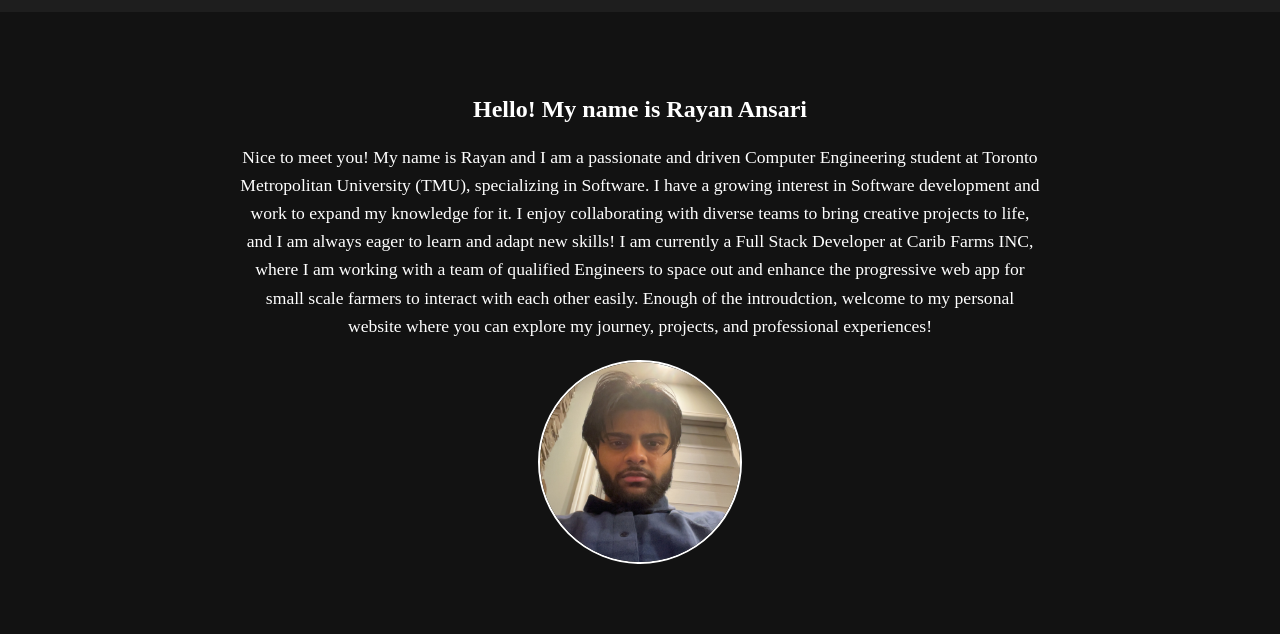
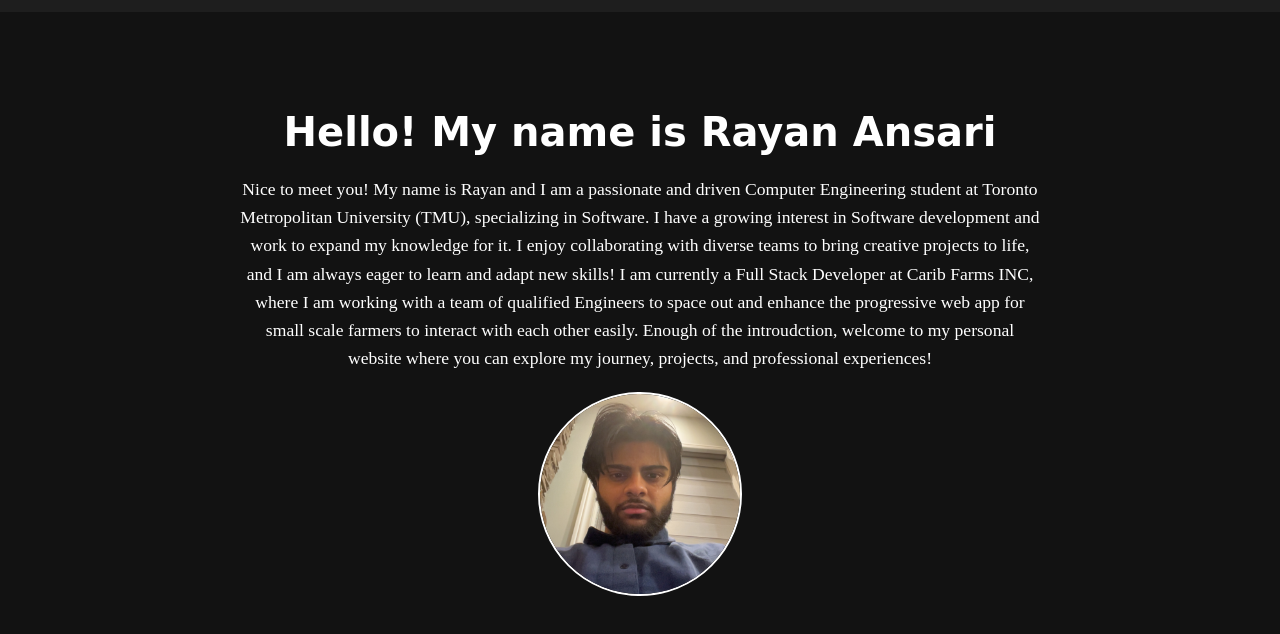
Before and after one commit to Rayan1223/personal-website, a plain HTML site: page index.html in a window 1280 px wide. Shown: the part 44-678 px from the top of the page. Drawn offline with nearby package versions, Linux system fonts and the light colour scheme.

Commit message:
Font change

```diff
--- a/styles.css
+++ b/styles.css
@@ -75,6 +75,13 @@ section {
     opacity: 0;
     transform: translateY(20px);
     animation: fadeIn 1s ease-in-out forwards;
+}
+
+/* MAKE JUST THE h1 IN #about A FANCY CURSIVE FONT */
+#about h1 {
+    font-family: 'Great Vibes', cursive;
+    font-size: 2.5rem;
+    margin-bottom: 20px;
 }
 
 /* SECTION HEADINGS */
```
